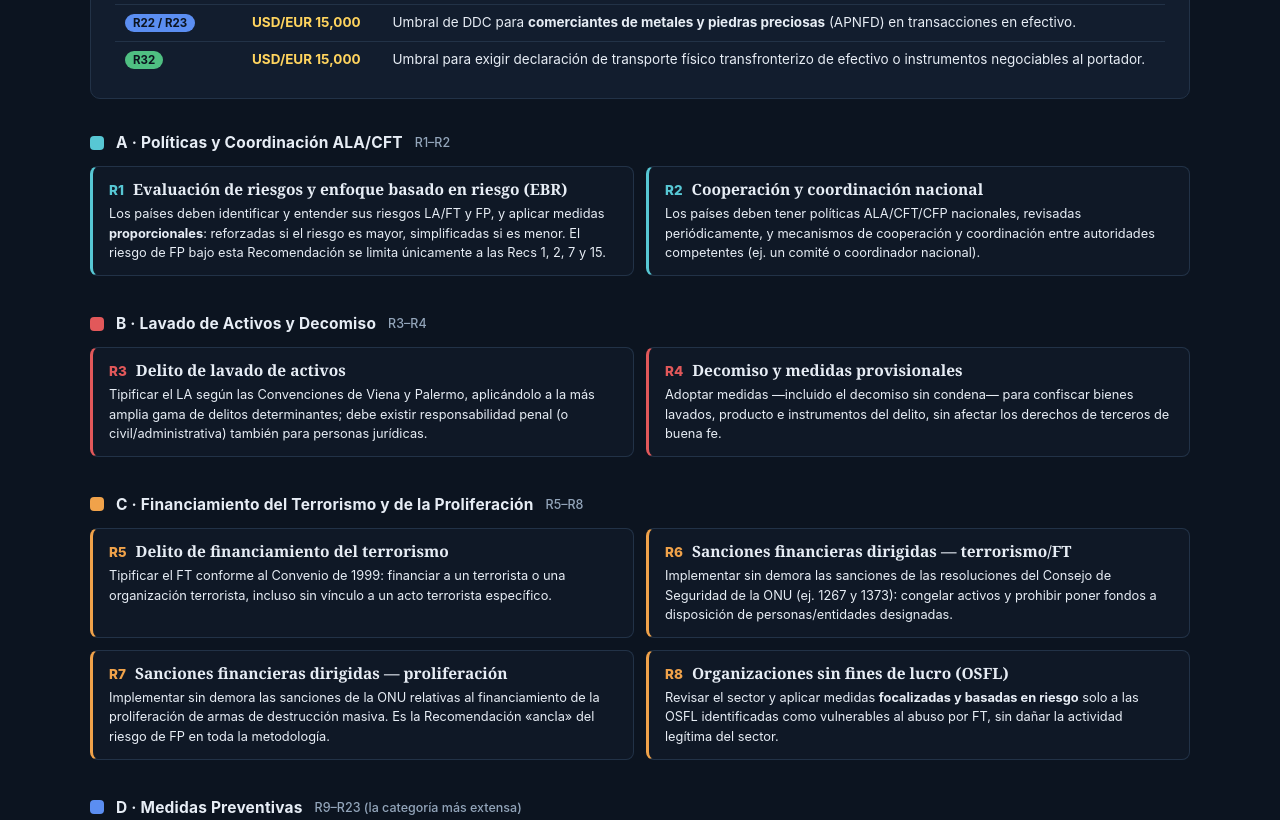
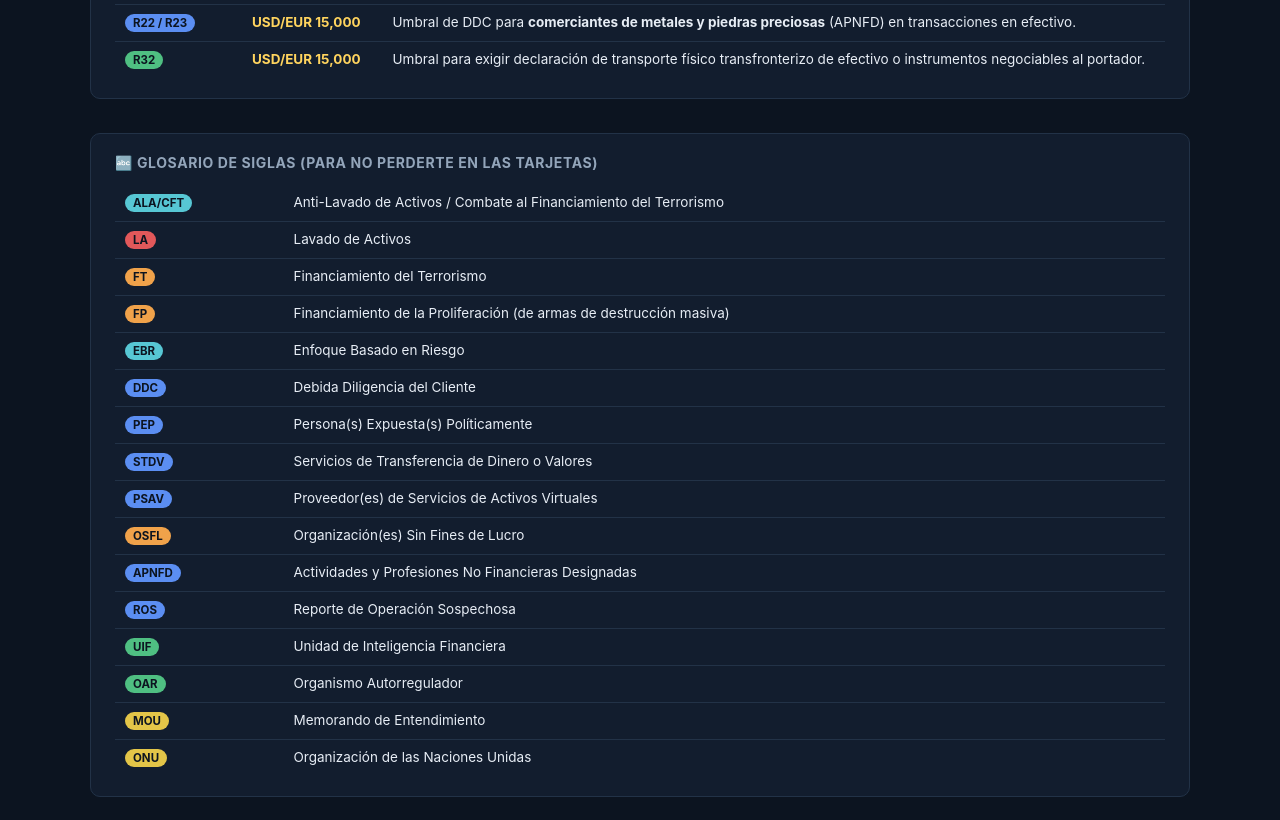
Before and after one commit to Signit1/CertificacionPLD, a website: page public/html/2_gafi_ficha_estudio.html in a window 1280 px wide. Shown: the part 460-1280 px from the top of the page. Drawn offline with Linux system fonts and the light colour scheme.

Commit message:
cambios ficha

```diff
--- a/public/html/2_gafi_ficha_estudio.html
+++ b/public/html/2_gafi_ficha_estudio.html
@@ -2,7 +2,6 @@
 <html lang="es">
 <head>
 <meta charset="UTF-8">
-<meta name="viewport" content="width=device-width, initial-scale=1.0">
 <title>Ficha de estudio — Las 40 Recomendaciones del GAFI</title>
 <style>
   :root{
@@ -38,8 +37,7 @@
     font-family:"Inter",sans-serif; font-size:14px; text-transform:uppercase;
     letter-spacing:0.6px; color:var(--ink-dim); margin:0 0 14px 0; font-weight:700;
   }
-  .table-scroll{ overflow-x:auto; -webkit-overflow-scrolling:touch; }
-  table.amounts{ width:100%; min-width:520px; border-collapse:collapse; font-family:"Inter",sans-serif; font-size:13.5px; }
+  table.amounts{ width:100%; border-collapse:collapse; font-family:"Inter",sans-serif; font-size:13.5px; }
   table.amounts th{
     text-align:left; color:var(--ink-dim); font-weight:600; font-size:11.5px;
     text-transform:uppercase; letter-spacing:0.3px; padding: 6px 10px; border-bottom:1px solid var(--line);
@@ -88,14 +86,6 @@
   }
 
   footer{ padding: 8px 40px 30px 40px; color:var(--ink-dim); font-family:"Inter",sans-serif; font-size:11.5px; line-height:1.5; border-top:1px solid var(--line); }
-
-  @media (max-width: 640px){
-    header{ padding: 20px 18px 14px 18px; }
-    header h1{ font-size: 21px; }
-    main{ padding: 18px 14px 40px 14px; }
-    .cheatsheet{ padding: 14px 14px; }
-    footer{ padding: 8px 18px 24px 18px; }
-  }
 </style>
 </head>
 <body>
@@ -108,7 +98,6 @@
 <main>
   <div class="cheatsheet">
     <h2 class="ui">📌 Tabla rápida de montos y plazos (lo primero que hay que memorizar)</h2>
-    <div class="table-scroll">
     <table class="amounts">
       <thead>
         <tr><th>Recomendación</th><th>Umbral / plazo</th><th>¿Para qué aplica?</th></tr>
@@ -123,7 +112,30 @@
         <tr><td><span class="rec-tag" style="background:var(--F)">R32</span></td><td class="amt">USD/EUR 15,000</td><td>Umbral para exigir declaración de transporte físico transfronterizo de efectivo o instrumentos negociables al portador.</td></tr>
       </tbody>
     </table>
-    </div>
+  </div>
+
+  <div class="cheatsheet">
+    <h2 class="ui">🔤 Glosario de siglas (para no perderte en las tarjetas)</h2>
+    <table class="amounts">
+      <tbody>
+        <tr><td><span class="rec-tag" style="background:var(--A)">ALA/CFT</span></td><td colspan="2">Anti-Lavado de Activos / Combate al Financiamiento del Terrorismo</td></tr>
+        <tr><td><span class="rec-tag" style="background:var(--B)">LA</span></td><td colspan="2">Lavado de Activos</td></tr>
+        <tr><td><span class="rec-tag" style="background:var(--C)">FT</span></td><td colspan="2">Financiamiento del Terrorismo</td></tr>
+        <tr><td><span class="rec-tag" style="background:var(--C)">FP</span></td><td colspan="2">Financiamiento de la Proliferación (de armas de destrucción masiva)</td></tr>
+        <tr><td><span class="rec-tag" style="background:var(--A)">EBR</span></td><td colspan="2">Enfoque Basado en Riesgo</td></tr>
+        <tr><td><span class="rec-tag" style="background:var(--D)">DDC</span></td><td colspan="2">Debida Diligencia del Cliente</td></tr>
+        <tr><td><span class="rec-tag" style="background:var(--D)">PEP</span></td><td colspan="2">Persona(s) Expuesta(s) Políticamente</td></tr>
+        <tr><td><span class="rec-tag" style="background:var(--D)">STDV</span></td><td colspan="2">Servicios de Transferencia de Dinero o Valores</td></tr>
+        <tr><td><span class="rec-tag" style="background:var(--D)">PSAV</span></td><td colspan="2">Proveedor(es) de Servicios de Activos Virtuales</td></tr>
+        <tr><td><span class="rec-tag" style="background:var(--C)">OSFL</span></td><td colspan="2">Organización(es) Sin Fines de Lucro</td></tr>
+        <tr><td><span class="rec-tag" style="background:var(--D)">APNFD</span></td><td colspan="2">Actividades y Profesiones No Financieras Designadas</td></tr>
+        <tr><td><span class="rec-tag" style="background:var(--D)">ROS</span></td><td colspan="2">Reporte de Operación Sospechosa</td></tr>
+        <tr><td><span class="rec-tag" style="background:var(--F)">UIF</span></td><td colspan="2">Unidad de Inteligencia Financiera</td></tr>
+        <tr><td><span class="rec-tag" style="background:var(--F)">OAR</span></td><td colspan="2">Organismo Autorregulador</td></tr>
+        <tr><td><span class="rec-tag" style="background:var(--G)">MOU</span></td><td colspan="2">Memorando de Entendimiento</td></tr>
+        <tr><td><span class="rec-tag" style="background:var(--G)">ONU</span></td><td colspan="2">Organización de las Naciones Unidas</td></tr>
+      </tbody>
+    </table>
   </div>
 
   <!-- A -->
@@ -202,7 +214,7 @@
       <div class="card"><div class="card-top"><span class="card-num">R17</span><span class="card-title">Dependencia en terceros</span></div>
         <div class="card-body">Permite delegar ciertos elementos de la DDC en un tercero, pero la responsabilidad final sigue siendo de la institución que delega.</div></div>
 
-      <div class="card"><div class="card-top"><span class="card-num">R18</span><span class="card-title">Controles internos y filiales y subsidiarias</span></div>
+      <div class="card"><div class="card-top"><span class="card-num">R18</span><span class="card-title">Controles internos y sucursales y filiales extranjeras</span></div>
         <div class="card-body">Programas ALA/CFT a nivel de todo el grupo financiero, con intercambio de información entre sucursales/filiales, incluidas las del extranjero.</div></div>
 
       <div class="card"><div class="card-top"><span class="card-num">R19</span><span class="card-title">Países de mayor riesgo</span></div>
@@ -214,7 +226,7 @@
       <div class="card"><div class="card-top"><span class="card-num">R21</span><span class="card-title">Revelación (tipping-off) y confidencialidad</span></div>
         <div class="card-body">Proteger legalmente a quien reporta de buena fe (aunque no conociera el delito subyacente) y prohibir revelar que se presentó un ROS.</div></div>
 
-      <div class="card"><div class="card-top"><span class="card-num">R22</span><span class="card-title">APNFD: debida diligencia del cliente</span></div>
+      <div class="card"><div class="card-top"><span class="card-num">R22</span><span class="card-title">APNFD: Debida diligencia del cliente</span></div>
         <div class="card-body">Aplicar DDC/registro a casinos, agentes inmobiliarios, comerciantes de metales/piedras preciosas, abogados/notarios/contadores y proveedores de servicios societarios y fiduciarios, en las actividades específicas listadas.</div>
         <span class="badge">Casinos: USD/EUR 3,000 · Metales/piedras preciosas: USD/EUR 15,000</span></div>
 
```
